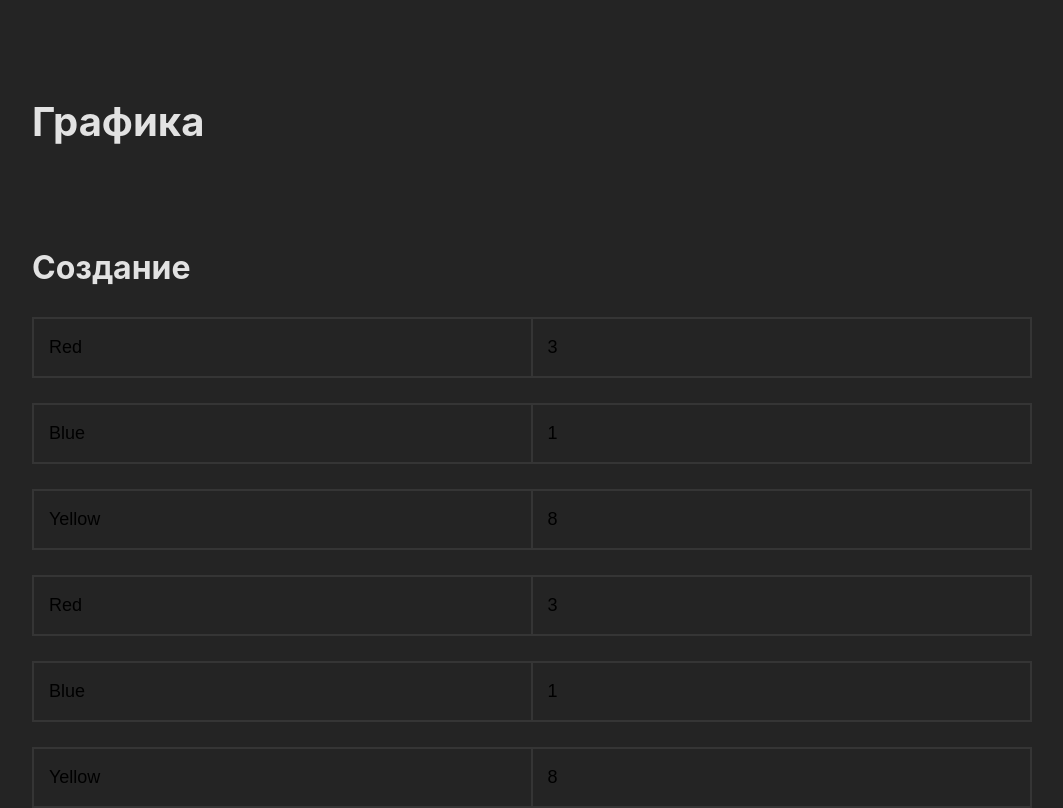
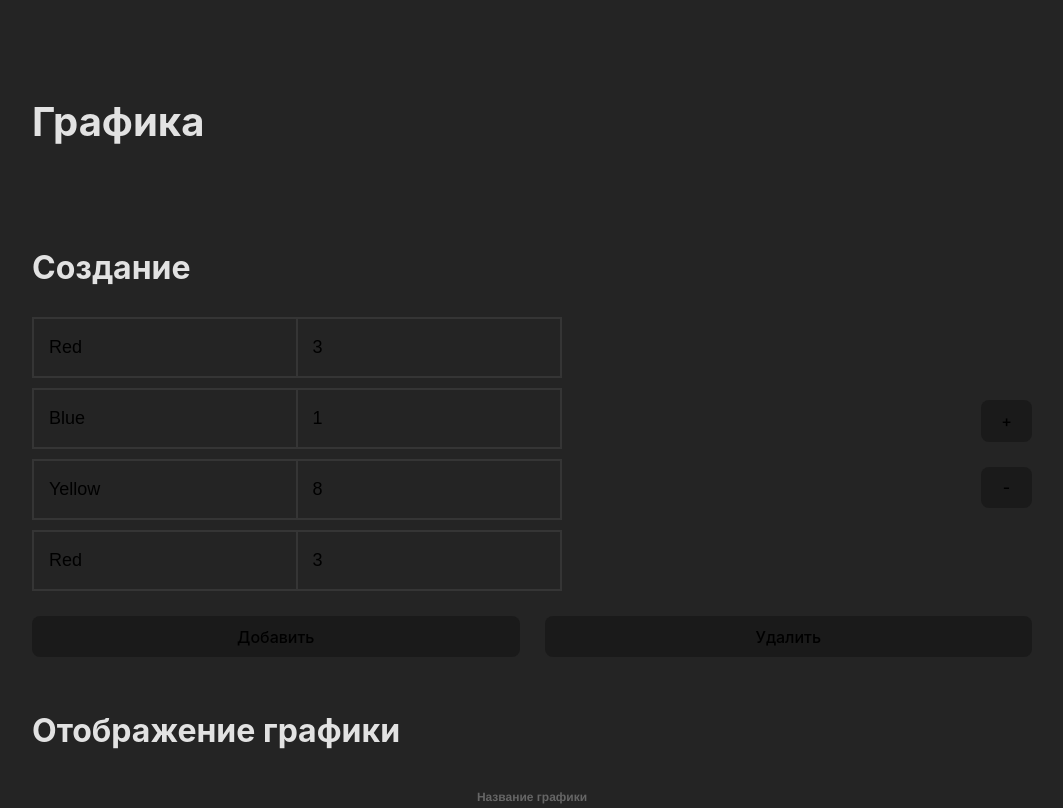
Before and after one commit to lojaaaaa/chart_creator, a React (Vite) app: page / in a window 1280 px wide. Shown: the top 808 px of the page, without its empty margins (108-1171 px from the left). Built offline with nearby package versions, Linux system fonts and the light colour scheme.

Commit message:
creating ability to add new fields

```diff
--- a/src/App.jsx
+++ b/src/App.jsx
@@ -28,14 +28,7 @@ function App() {
       label: 'Red',
       data: 3
     },
-    {
-      label: 'Blue',
-      data: 1
-    },
-    {
-      label: 'Yellow',
-      data: 8
-    }
+
   ])
 
   return (
@@ -44,7 +37,7 @@ function App() {
         <div className="graph__container container">
           <h1 className="title">Графика</h1>
           <div className="content">
-            <ChartInput data={chartData}/>
+            <ChartInput data={chartData} setData={setChartData}/>
             <ChartDisplay data={chartData}/>
           </div>
         </div>
--- a/src/components/ChartInput/ChartInput.jsx
+++ b/src/components/ChartInput/ChartInput.jsx
@@ -2,11 +2,22 @@ import React from 'react'
 import styles from './ChartInput.module.scss'
 import ChartItem from '../ChartItem/ChartItem'
 
-const ChartInput = ({data}) => {
+const ChartInput = ({data, setData}) => {
+
+  const onAddNewField = () =>{
+    setData(prev => [...prev, {label: 'Red', data: 1}])
+  }
+
+  const onDeleteNewField = () =>{
+    console.log('fdfd')
+    setData(prev => prev.slice(0, -1))
+  }
 
   return (
     <div className={styles.items}>
       <h2 className={styles.title}>Cоздание</h2>
+      <div className={styles.content}>
+        <div className={styles.list}>
           {data.map((el, index) =>
             <ChartItem
               key={index}
@@ -15,6 +26,16 @@ const ChartInput = ({data}) => {
             />
           )}
         </div>
+        <div className={styles.contentButtons}>
+          <button className={styles.button}>+</button>
+          <button className={styles.button}>-</button>
+        </div>
+      </div>
+      <div className={styles.buttons}>
+        <button onClick={onAddNewField} className={styles.button}>Добавить</button>
+        <button onClick={onDeleteNewField} className={styles.button}>Удалить</button>
+      </div>
+    </div>
   )
 }
 
--- a/src/components/ChartInput/ChartInput.module.scss
+++ b/src/components/ChartInput/ChartInput.module.scss
@@ -4,9 +4,34 @@
   gap: 25px;
 }
 
-
-
 .title{
   font-size: 32px;
   align-self: flex-start;
 }
+
+.buttons{
+  display: flex;
+  gap: 25px;
+}
+.button{
+  width: 100%;
+  font-size: 16px;
+}
+
+.content{
+  display: flex;
+  justify-content: space-between;
+}
+.list{
+  display: flex;
+  flex-direction: column;
+  gap: 10px;
+}
+
+.contentButtons{
+  display: flex;
+  align-items: center;
+  flex-direction: column;
+  justify-content: center;
+  gap: 25px;
+}
--- a/src/components/ChartItem/ChartItem.module.scss
+++ b/src/components/ChartItem/ChartItem.module.scss
@@ -12,4 +12,5 @@
 }
 .input:last-child{
   border-left: 0;
+
 }
--- a/src/index.scss
+++ b/src/index.scss
@@ -46,9 +46,7 @@ button {
   cursor: pointer;
   transition: border-color 0.25s;
 }
-button:hover {
-  border-color: #646cff;
-}
+
 button:focus,
 button:focus-visible {
   outline: 4px auto -webkit-focus-ring-color;
```
Lines whose indentation alone changed are shown as unchanged.
